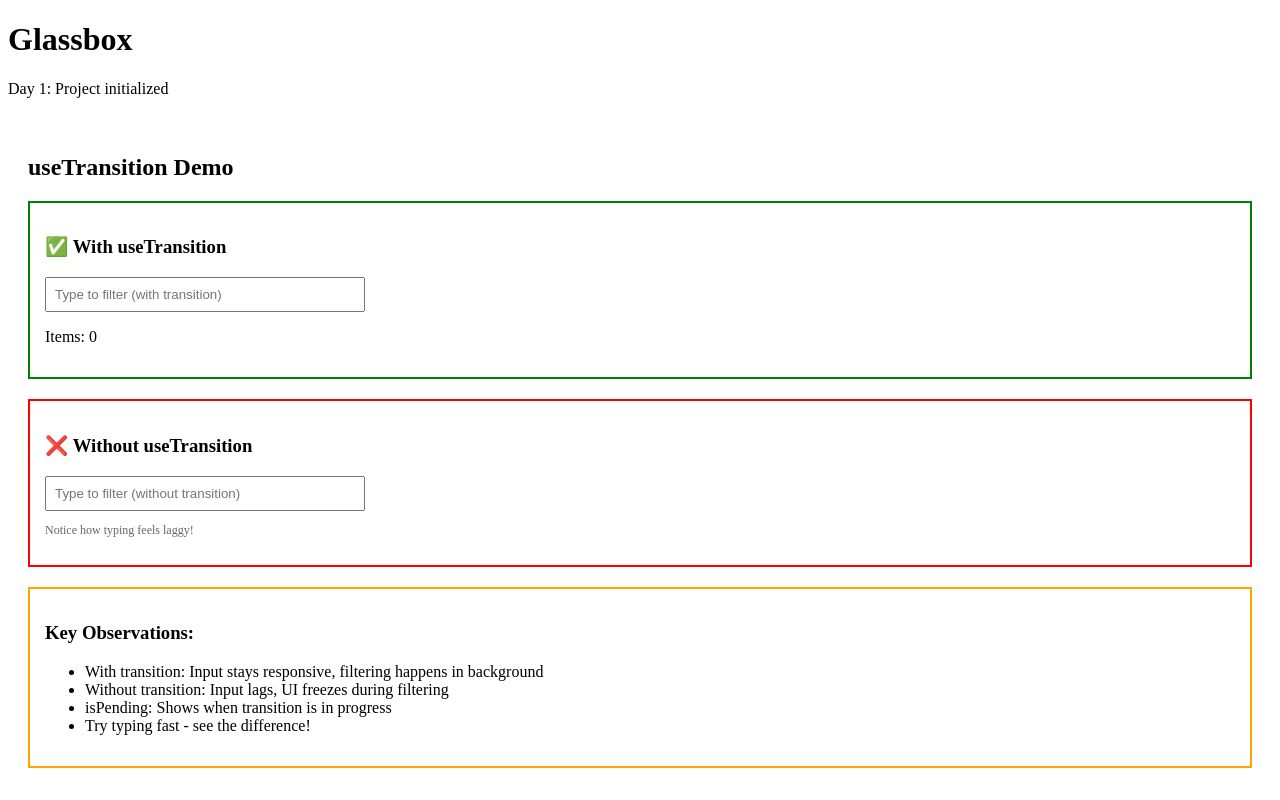
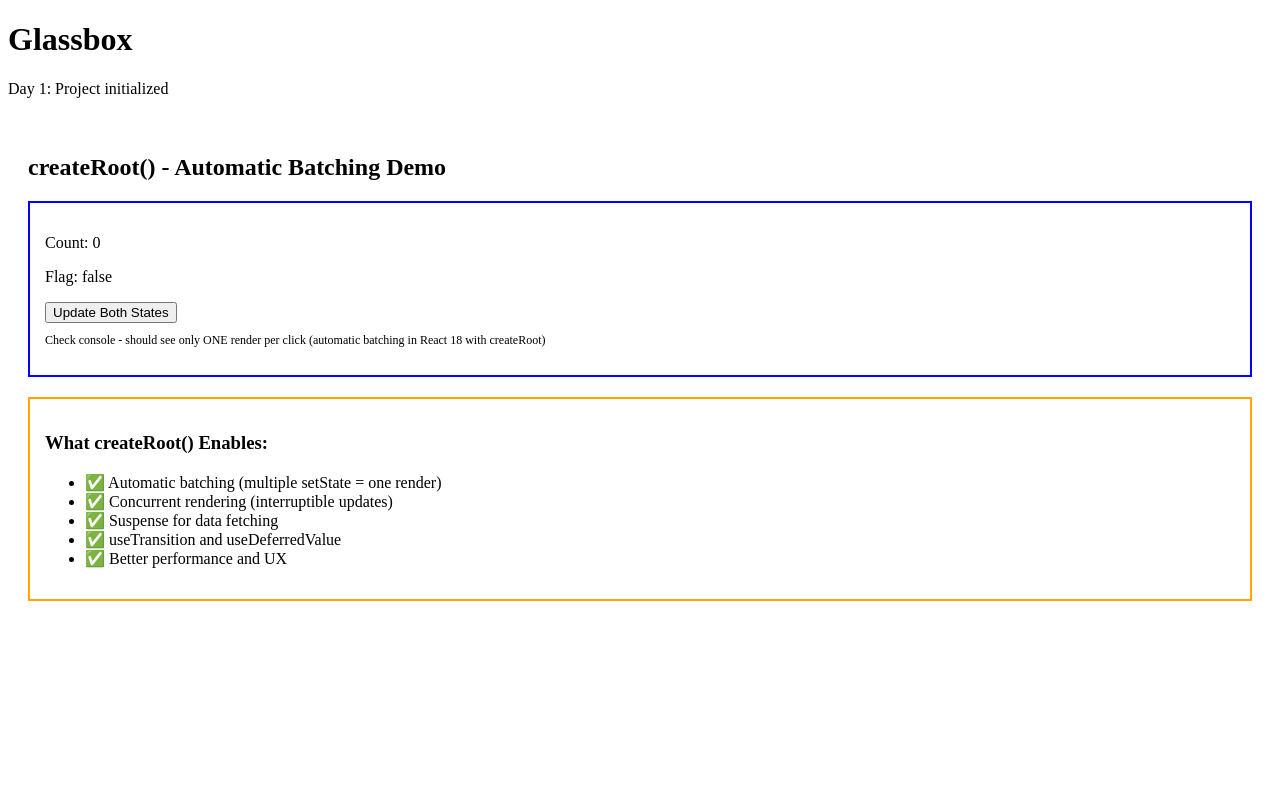
Before and after one commit to imsks/Glassbox, a Next.js app: page / in a window 1280 px wide. Built offline with nearby package versions, Linux system fonts and the light colour scheme.

Commit message:
Replace UseTransitionDemo with CreateRootDemo component to demonstrate automatic batching in React 18 using createRoot, showcasing state updates and rendering behavior.

```diff
--- /dev/null
+++ b/app/components/CreateRootDemo.tsx
@@ -0,0 +1,45 @@
+'use client'
+
+import { useState } from 'react'
+
+export default function CreateRootDemo() {
+    const [count, setCount] = useState(0)
+    const [flag, setFlag] = useState(false)
+
+    // With createRoot (React 18), these are automatically batched
+    const handleClick = () => {
+        setCount(c => c + 1)
+        setFlag(f => !f)
+        // In React 18: Only ONE re-render (automatic batching)
+        // In React 17: TWO re-renders (without createRoot)
+    }
+
+    console.log('Render:', { count, flag })
+
+    return (
+        <div style={{ padding: '20px' }}>
+            <h2>createRoot() - Automatic Batching Demo</h2>
+
+            <div style={{ border: '2px solid blue', padding: '15px', marginBottom: '20px' }}>
+                <p>Count: {count}</p>
+                <p>Flag: {flag.toString()}</p>
+                <button onClick={handleClick}>Update Both States</button>
+                <p style={{ fontSize: '12px', marginTop: '10px' }}>
+                    Check console - should see only ONE render per click
+                    (automatic batching in React 18 with createRoot)
+                </p>
+            </div>
+
+            <div style={{ border: '2px solid orange', padding: '15px' }}>
+                <h3>What createRoot() Enables:</h3>
+                <ul>
+                    <li>✅ Automatic batching (multiple setState = one render)</li>
+                    <li>✅ Concurrent rendering (interruptible updates)</li>
+                    <li>✅ Suspense for data fetching</li>
+                    <li>✅ useTransition and useDeferredValue</li>
+                    <li>✅ Better performance and UX</li>
+                </ul>
+            </div>
+        </div>
+    )
+}
--- a/app/page.tsx
+++ b/app/page.tsx
@@ -1,10 +1,10 @@
-import UseTransitionDemo from "./components/UseTransitionDemo"
+import CreateRootDemo from "./components/CreateRootDemo"
 export default function Home() {
   return (
     <main>
       <h1>Glassbox</h1>
       <p>Day 1: Project initialized</p>
-      <UseTransitionDemo />
+      <CreateRootDemo />
     </main>
   )
 }
```
